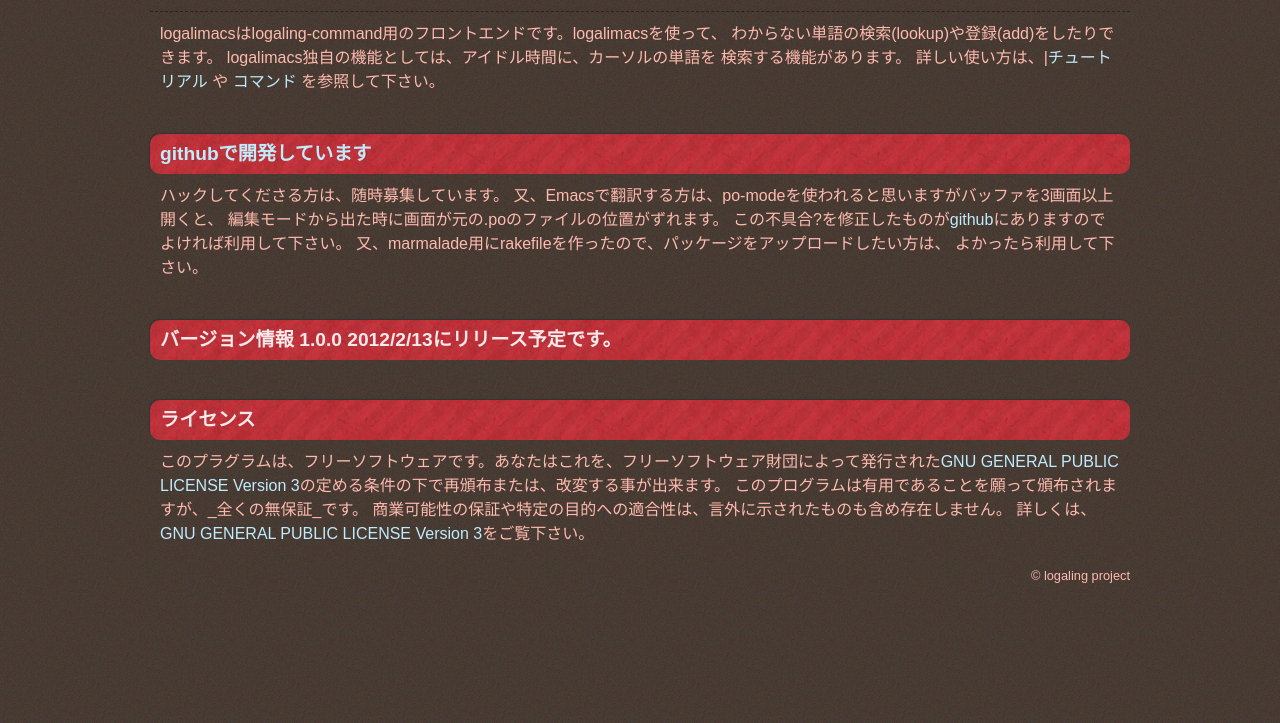
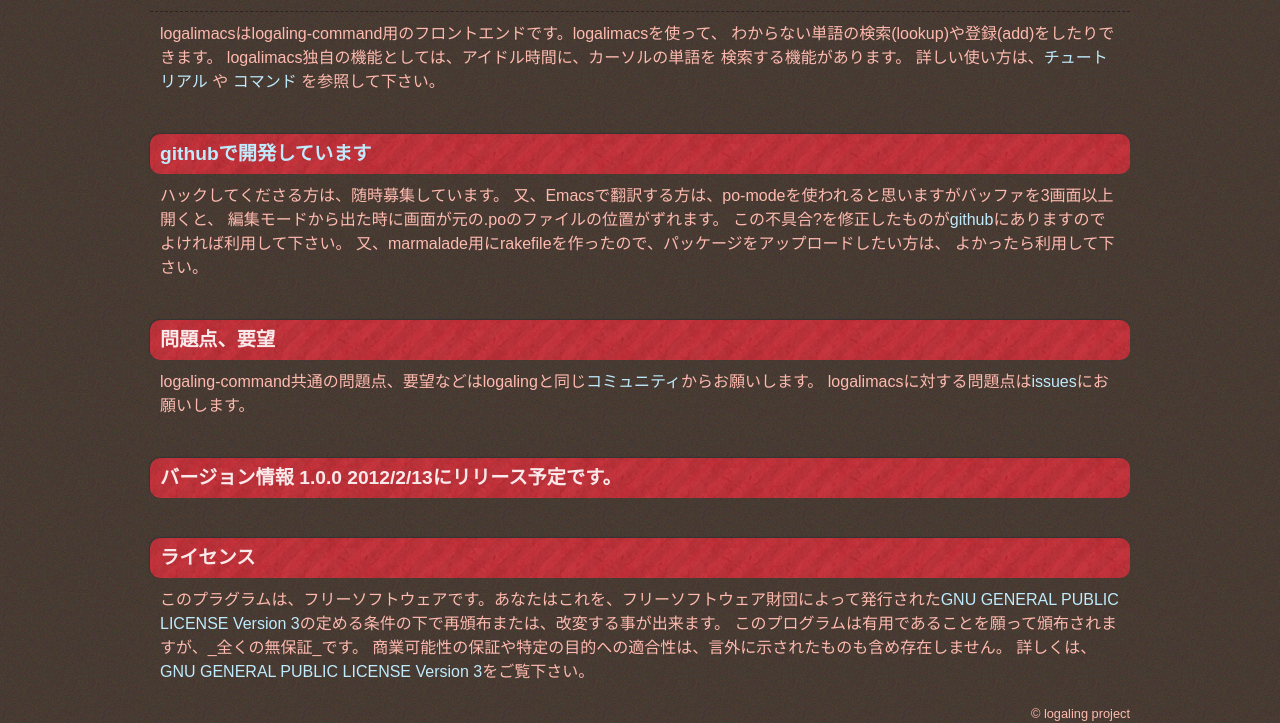
Before and after one commit to logaling/logaling.github.com, a Jekyll site: the page built from logalimacs/about.md, in a window 1280 px wide, cut to the strip 324-1047 px from the top of the page. Built offline with Jekyll 4.4.1, drawn with Linux system fonts in a browser that asks for light colours; some web fonts are replaced; Markdown is read by kramdown in place of the engine named in the settings.

Commit message:
improve document for logalimacs about.md

```diff
--- a/logalimacs/about.md
+++ b/logalimacs/about.md
@@ -15,7 +15,7 @@ logalimacsはlogaling-command用のフロントエンドです。logalimacsを
 わからない単語の検索(lookup)や登録(add)をしたりできます。
 logalimacs独自の機能としては、アイドル時間に、カーソルの単語を
 検索する機能があります。
-詳しい使い方は、|[チュートリアル](/logalimacs_tutorial_ja.html) や [コマンド](/logalimacs_commands_ja.html) を参照して下さい。
+詳しい使い方は、[チュートリアル](/logalimacs_tutorial_ja.html) や [コマンド](/logalimacs_commands_ja.html) を参照して下さい。
 
 ## [githubで開発しています](https://github.com/logaling/logalimacs)
 ハックしてくださる方は、随時募集しています。
@@ -24,6 +24,11 @@ logalimacs独自の機能としては、アイドル時間に、カーソルの
 この不具合?を修正したものが[github](https://github.com/logaling/logalimacs)にありますのでよければ利用して下さい。
 又、marmalade用にrakefileを作ったので、パッケージをアップロードしたい方は、
 よかったら利用して下さい。
+
+## 問題点、要望
+logaling-command共通の問題点、要望などはlogalingと同じ[コミュニティ](/contribution.html)からお願いします。
+logalimacsに対する問題点は[issues](https://github.com/logaling/logalimacs/issues)にお願いします。
+
 ## バージョン情報 1.0.0 2012/2/13にリリース予定です。
 ## ライセンス
 このプラグラムは、フリーソフトウェアです。あなたはこれを、フリーソフトウェア財団によって発行された[GNU GENERAL PUBLIC LICENSE Version 3](www.gnu.org/licenses/gpl-3.0.txt)の定める条件の下で再頒布または、改変する事が出来ます。
```
Also changed, not shown: other parts of logalimacs/about.md (+1 -1 lines).
